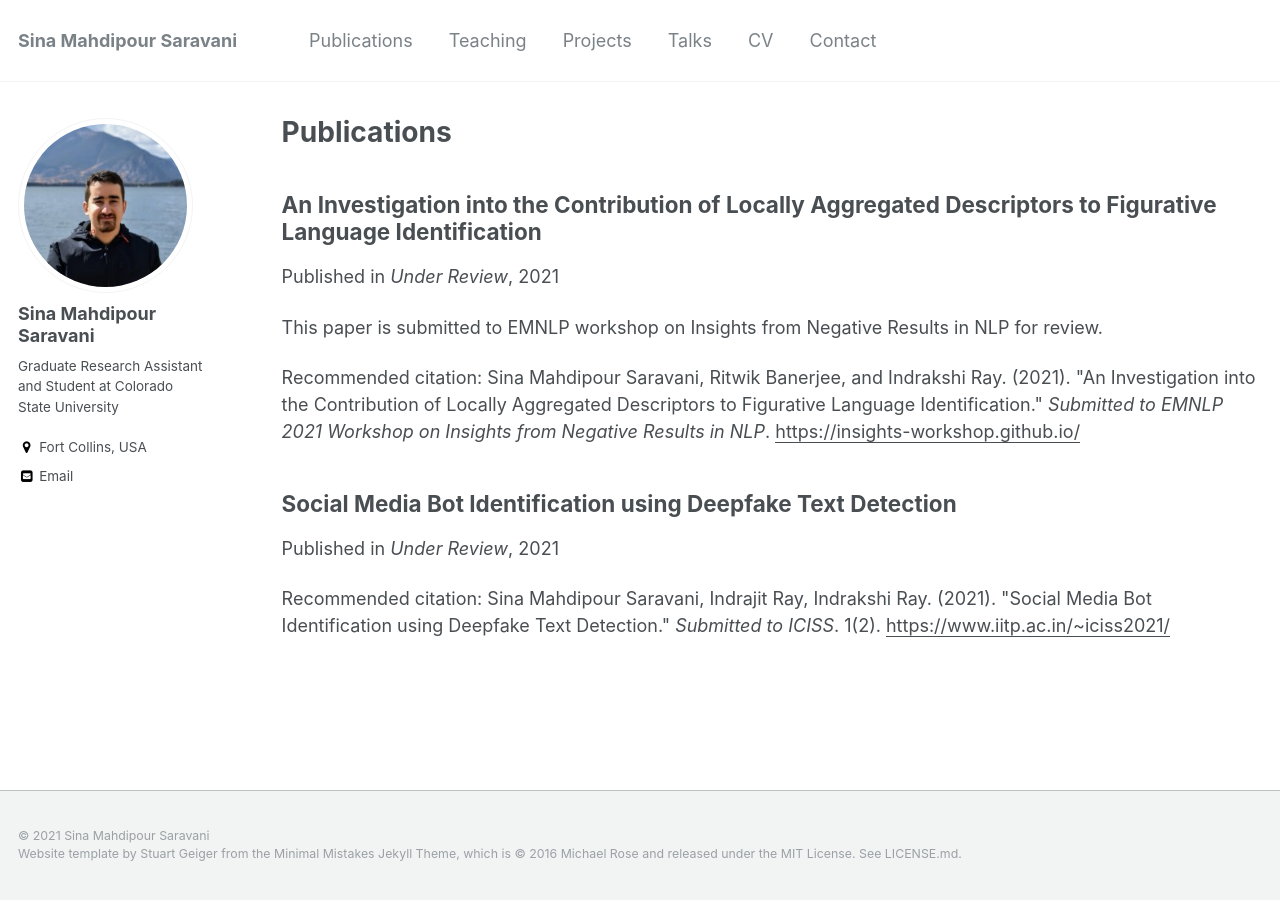
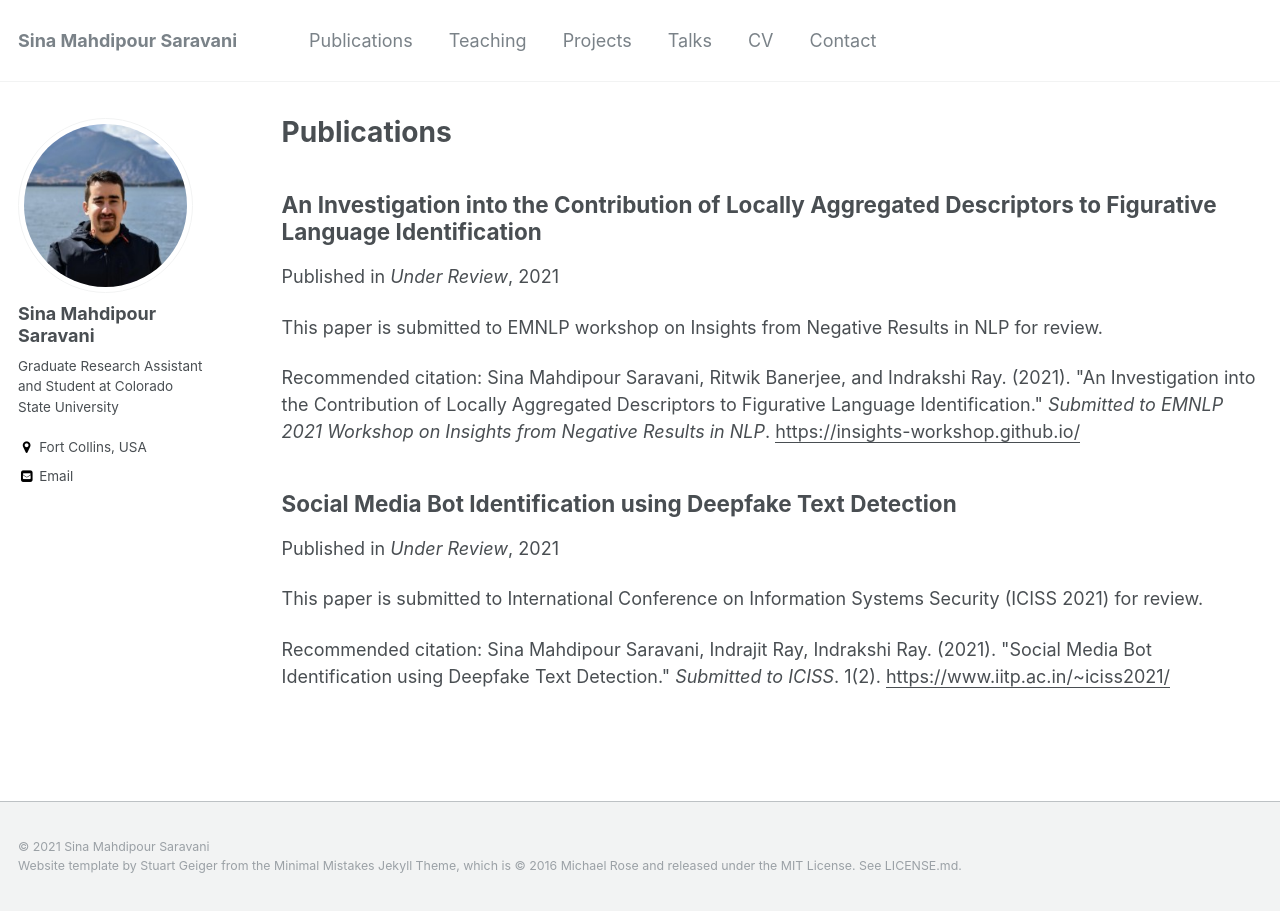
Before and after one commit to sinamps/sinamps.github.io, a Jekyll site: the page built from _pages/publications.md, in a window 1280 px wide. Built offline with Jekyll 4.4.1, drawn with Linux system fonts in a browser that asks for light colours.

Commit message:
Update 2021-07-31-bot-detection.md

```diff
--- a/_publications/2021-07-31-bot-detection.md
+++ b/_publications/2021-07-31-bot-detection.md
@@ -2,7 +2,7 @@
 title: "Social Media Bot Identification using Deepfake Text Detection"
 collection: publications
 permalink: /publication/2021-07-31-bot-detection
-excerpt: ''
+excerpt: 'This paper is submitted to [International Conference on Information Systems Security (ICISS 2021)](https://www.iitp.ac.in/~iciss2021/) for review.'
 date: 2021-07-31
 venue: 'Under Review'
 paperurl: 'https://www.iitp.ac.in/~iciss2021/'
```
